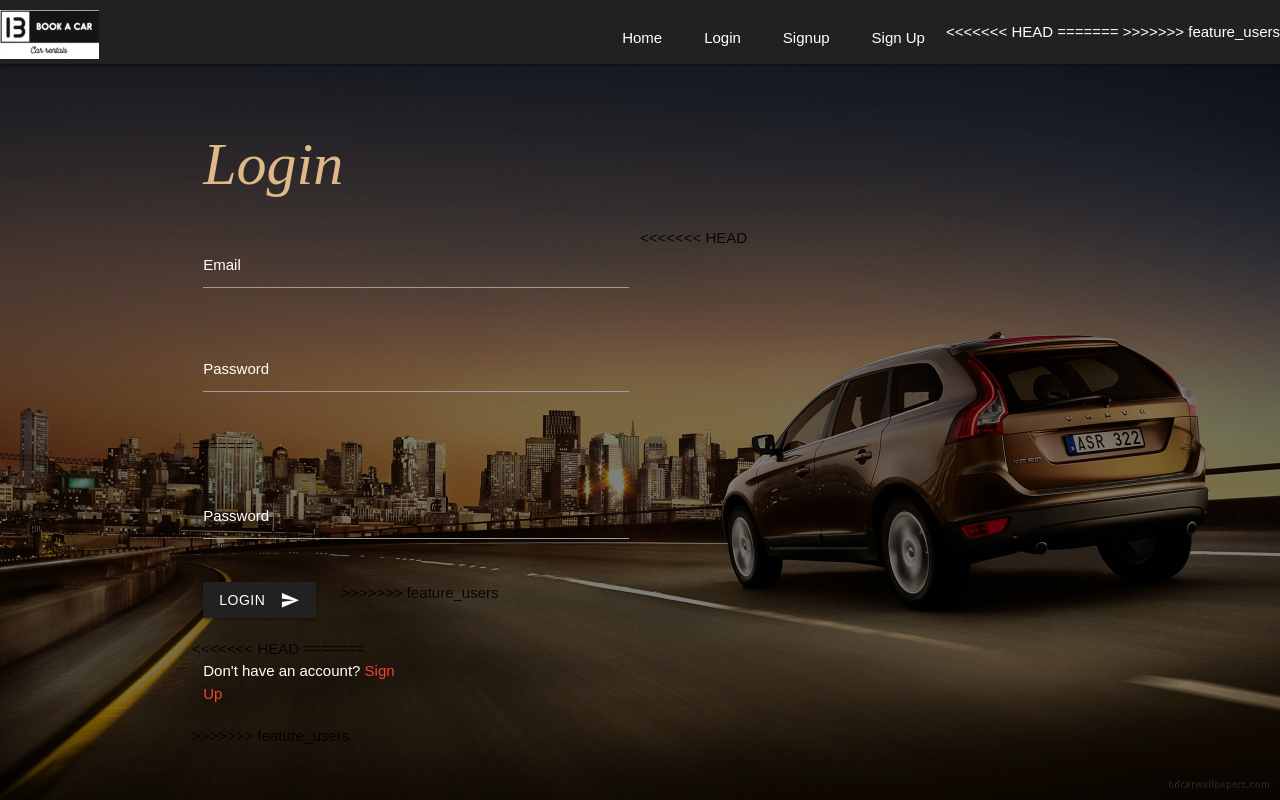
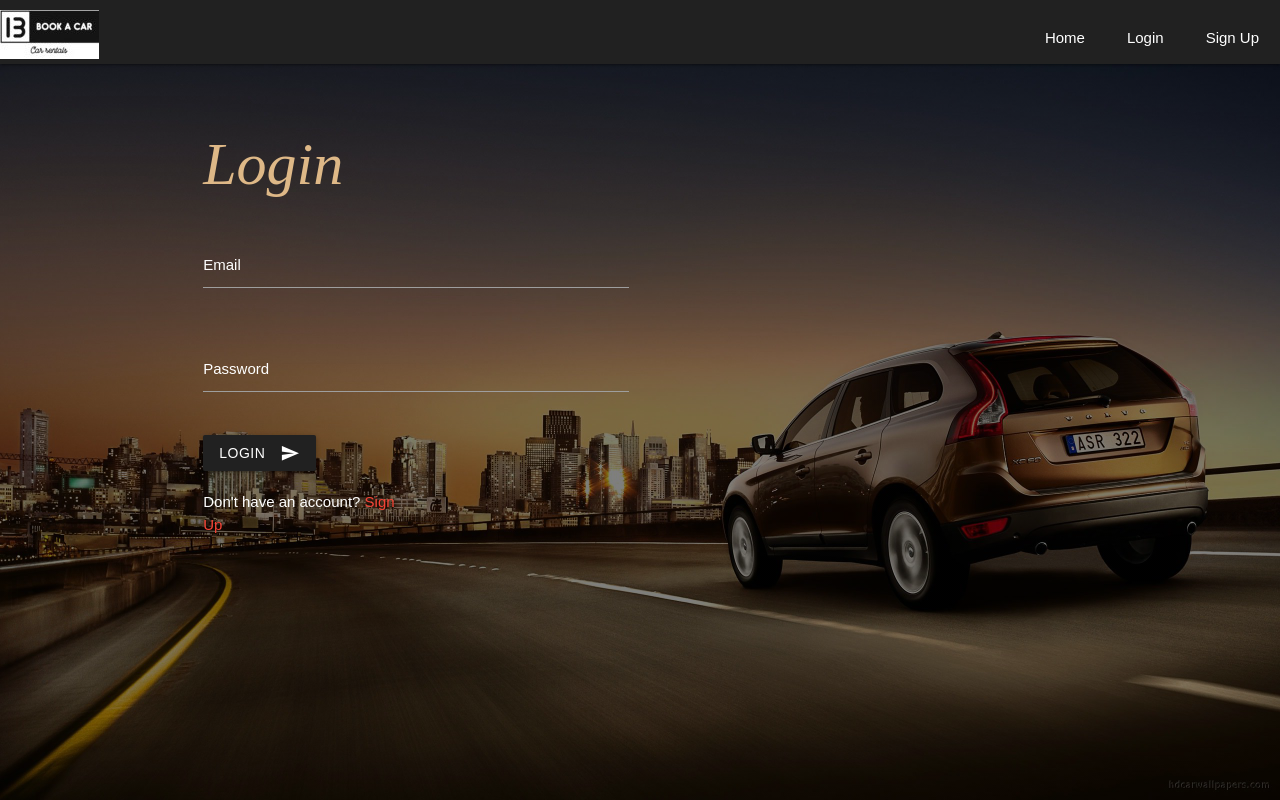
Before and after one commit to Deakin-Student-Assignment/group9, a website: page public/login.html in a window 1280 px wide. Drawn offline with nearby package versions, Linux system fonts and the light colour scheme.

Commit message:
fixed errors on login.html

```diff
--- a/public/login.html
+++ b/public/login.html
@@ -24,12 +24,7 @@
       <ul id="nav-mobile" class="right hide-on-med-and-down">
         <li><a href="index.html">Home</a></li>
         <li><a href="login.html">Login</a></li>
-<<<<<<< HEAD
-        <li><a href="signup.html">Signup</a></li>
-=======
         <li><a href="signup.html">Sign Up</a></li>
->>>>>>> feature_users
-        <!--<li><a href="collapsible.html">JavaScript</a></li>-->
       </ul>
     </div>
   </nav>
@@ -51,7 +46,6 @@
         <input id="email" type="email" class="validate">
         <label for="email">Email</label>
       </div>
-<<<<<<< HEAD
     </div>
     <div class="row">
       <div class="input-field col s6">
@@ -60,16 +54,6 @@
       </div>
     </div>
     <div class="row">
-=======
-    </div>
-    <div class="row">
-      <div class="input-field col s6">
-        <input id="password" type="password" class="validate">
-        <label for="password">Password</label>
-      </div>
-    </div>
-    <div class="row">
->>>>>>> feature_users
       <div class="col s2">
         <button id="btnLogin" class="btn waves-effect waves-light #212121 grey darken-4" type="submit"
           name="action">Login
@@ -77,8 +61,6 @@
         </button>
       </div>
     </div>
-<<<<<<< HEAD
-=======
     <div class="row">
       <div class="col s3">
         <h7 class="white-text lighten-5">Don't have an account? <span class="red-text lighten-5"><a
@@ -86,7 +68,6 @@
         </h7>
       </div>
     </div>
->>>>>>> feature_users
   </div>
 
 </body>
```
